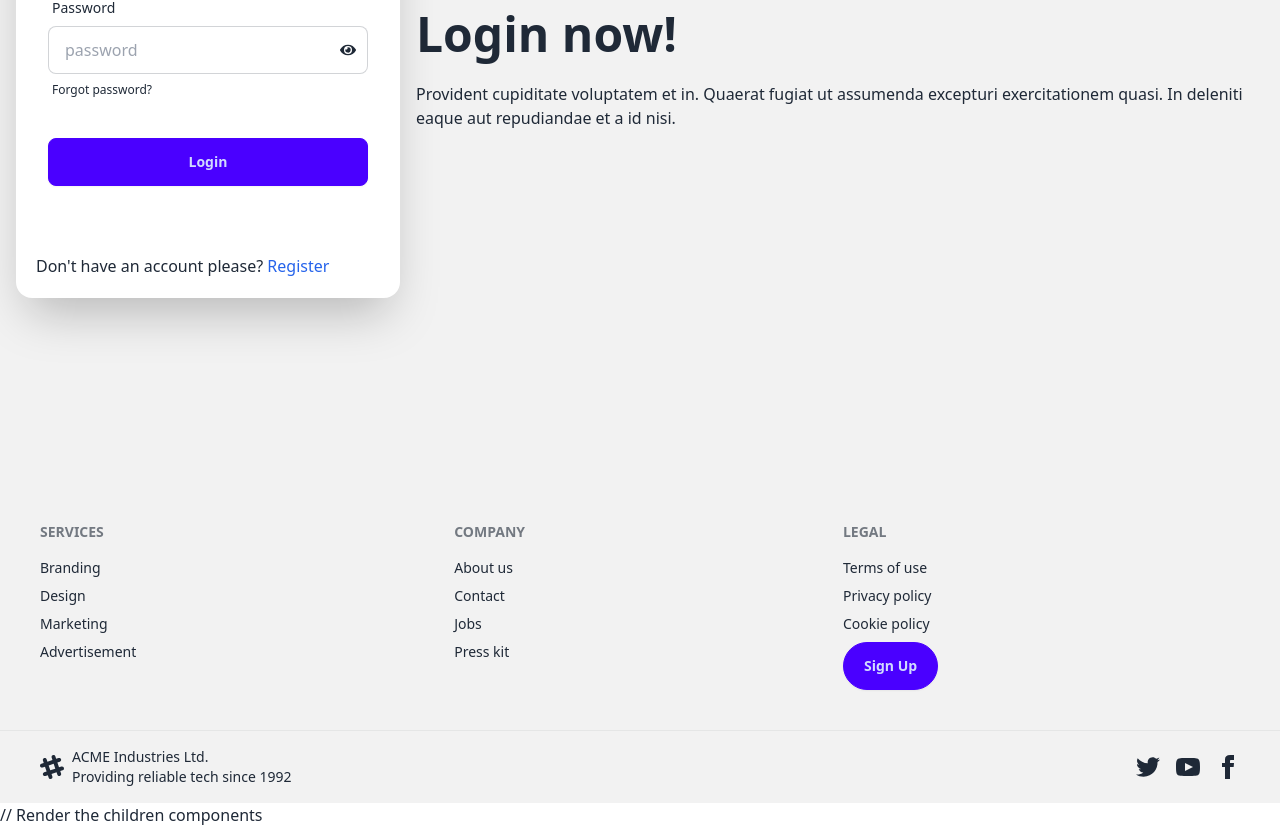
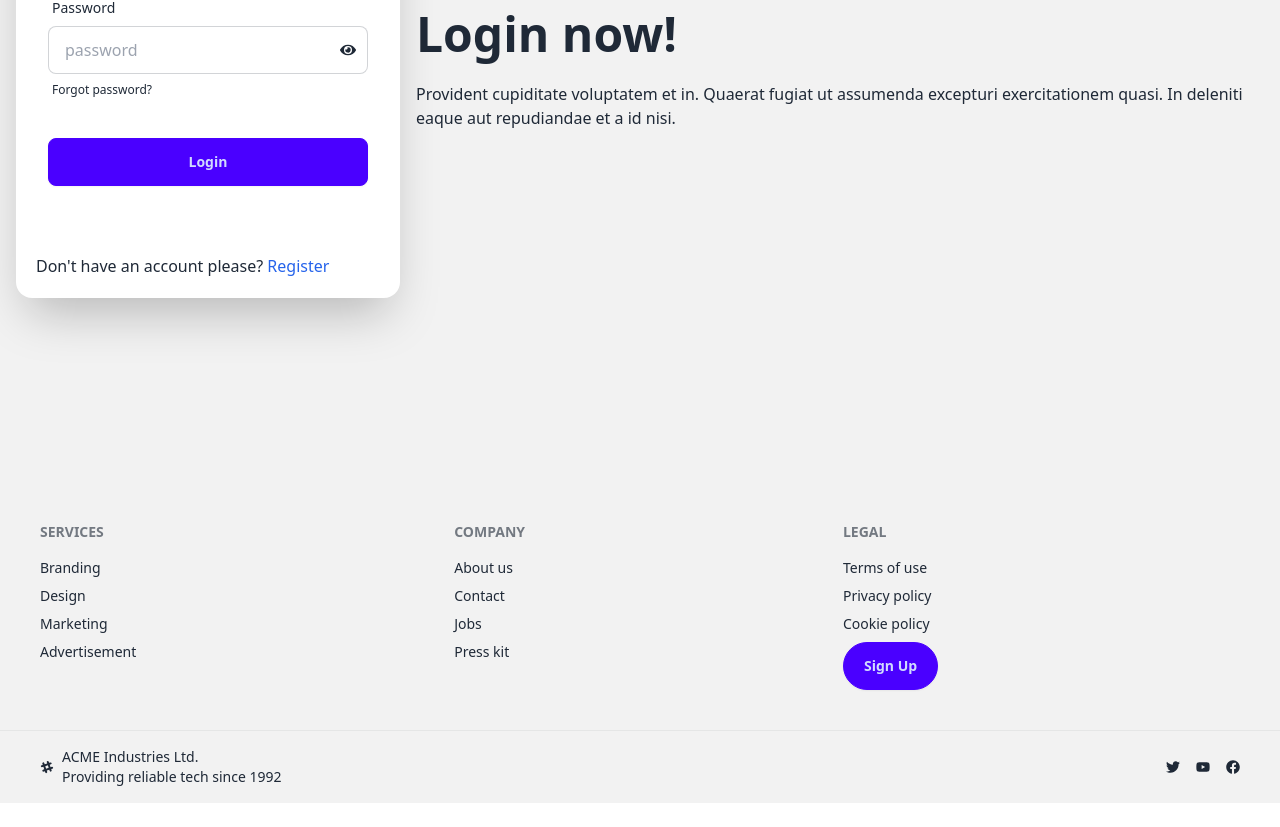
Before and after one commit to abdullah-al-mohammad/living-spaces, a React (Vite) app: page /login in a window 1280 px wide. Shown: the part 318-1145 px from the top of the page. After the commit the page ends 1121 px from the top, so only its background shows below. Built offline with nearby package versions, Linux system fonts and the light colour scheme; no server answers.

Commit message:
added contact pag

```diff
--- a/index.html
+++ b/index.html
@@ -2,7 +2,7 @@
 <html lang="en">
   <head>
     <meta charset="UTF-8" />
-    <link rel="icon" type="image/svg+xml" href="./src/assets/logo.png" />
+    <link rel="icon" type="" href="./src/assets/logo.png" />
     <meta name="viewport" content="width=device-width, initial-scale=1.0" />
     <title>Living-space</title>
   </head>
--- a/route/Router.jsx
+++ b/route/Router.jsx
@@ -6,11 +6,13 @@ import Register from '../src/pages/register/Register'
 import Login from '../src/pages/login/Login'
 import PrivateRouter from './PrivateRouter'
 import ContactUs from '../src/pages/contactUs/ContactUs'
+import ErrorPage from '../src/pages/errorPage/ErrorPage'
 
 
 const router = createBrowserRouter([
   {
     path: '/',
+    errorElement: <ErrorPage></ErrorPage>,
     element: <Root></Root>,
     children: [
       {
--- a/src/pages/contactUs/ContactUs.jsx
+++ b/src/pages/contactUs/ContactUs.jsx
@@ -9,7 +9,7 @@ const ContactUs = () => {
             <div className='container mx-auto'>
                 <Navbar></Navbar>
             </div>
-            <div className=''>
+            <div className='contactBg'>
                 <div className='container mx-auto'>
                     <div className='grid grid-cols-1 lg:grid-cols-2 gap-x-10 py-10'>
                         <div className='card'>
--- a/src/pages/contactUs/contact.css
+++ b/src/pages/contactUs/contact.css
@@ -1,3 +1,3 @@
-.bgImg{
+.contactBg{
     background: url('../../assets/contactBg.jpg');
 }
--- /dev/null
+++ b/src/pages/errorPage/ErrorPage.jsx
@@ -0,0 +1,16 @@
+import React from 'react';
+import { useRouteError } from 'react-router-dom';
+
+const ErrorPage = () => {
+    const error = useRouteError()
+    // console.log(error);
+
+    return (
+        <div className='text-center'>
+            <h1 className='text-5xl'>User {error.statusText}</h1>
+            <h1 className='text-5xl'>{error.status}</h1>
+        </div>
+    );
+};
+
+export default ErrorPage;
--- a/src/pages/footer/Footer.jsx
+++ b/src/pages/footer/Footer.jsx
@@ -1,10 +1,12 @@
 import React from 'react';
+import { FaFacebook, FaSlackHash, FaTwitter, FaYoutube } from 'react-icons/fa';
 import { Link } from 'react-router-dom';
 
 const Footer = () => {
     return (
-        <div>
-            <footer className="footer bg-base-200 text-base-content p-10">
+        <div className='bg-base-200 '>
+            <div className='container mx-auto'>
+                <footer className="footer text-base-content p-10">
                     <nav>
                         <h6 className="footer-title">Services</h6>
                         <a className="link link-hover">Branding</a>
@@ -29,17 +31,7 @@ const Footer = () => {
                 </footer>
                 <footer className="footer bg-base-200 text-base-content border-base-300 border-t px-10 py-4">
                     <aside className="grid-flow-col items-center">
-                    <svg
-                        width="24"
-                        height="24"
-                        viewBox="0 0 24 24"
-                        xmlns="http://www.w3.org/2000/svg"
-                        fillRule="evenodd"
-                        clipRule="evenodd"
-                        className="fill-current">
-                        <path
-                            d="M22.672 15.226l-2.432.811.841 2.515c.33 1.019-.209 2.127-1.23 2.456-1.15.325-2.148-.321-2.463-1.226l-.84-2.518-5.013 1.677.84 2.517c.391 1.203-.434 2.542-1.831 2.542-.88 0-1.601-.564-1.86-1.314l-.842-2.516-2.431.809c-1.135.328-2.145-.317-2.463-1.229-.329-1.018.211-2.127 1.231-2.456l2.432-.809-1.621-4.823-2.432.808c-1.355.384-2.558-.59-2.558-1.839 0-.817.509-1.582 1.327-1.846l2.433-.809-.842-2.515c-.33-1.02.211-2.129 1.232-2.458 1.02-.329 2.13.209 2.461 1.229l.842 2.515 5.011-1.677-.839-2.517c-.403-1.238.484-2.553 1.843-2.553.819 0 1.585.509 1.85 1.326l.841 2.517 2.431-.81c1.02-.33 2.131.211 2.461 1.229.332 1.018-.21 2.126-1.23 2.456l-2.433.809 1.622 4.823 2.433-.809c1.242-.401 2.557.484 2.557 1.838 0 .819-.51 1.583-1.328 1.847m-8.992-6.428l-5.01 1.675 1.619 4.828 5.011-1.674-1.62-4.829z"></path>
-                    </svg>
+                        <FaSlackHash></FaSlackHash>
                         <p>
                             ACME Industries Ltd.
                             <br />
@@ -49,42 +41,19 @@ const Footer = () => {
                     <nav className="md:place-self-center md:justify-self-end">
                         <div className="grid grid-flow-col gap-4">
                             <a>
-                            <svg
-                                xmlns="http://www.w3.org/2000/svg"
-                                width="24"
-                                height="24"
-                                viewBox="0 0 24 24"
-                                className="fill-current">
-                                <path
-                                    d="M24 4.557c-.883.392-1.832.656-2.828.775 1.017-.609 1.798-1.574 2.165-2.724-.951.564-2.005.974-3.127 1.195-.897-.957-2.178-1.555-3.594-1.555-3.179 0-5.515 2.966-4.797 6.045-4.091-.205-7.719-2.165-10.148-5.144-1.29 2.213-.669 5.108 1.523 6.574-.806-.026-1.566-.247-2.229-.616-.054 2.281 1.581 4.415 3.949 4.89-.693.188-1.452.232-2.224.084.626 1.956 2.444 3.379 4.6 3.419-2.07 1.623-4.678 2.348-7.29 2.04 2.179 1.397 4.768 2.212 7.548 2.212 9.142 0 14.307-7.721 13.995-14.646.962-.695 1.797-1.562 2.457-2.549z"></path>
-                            </svg>
+                                <FaTwitter></FaTwitter>
                             </a>
                             <a>
-                            <svg
-                                xmlns="http://www.w3.org/2000/svg"
-                                width="24"
-                                height="24"
-                                viewBox="0 0 24 24"
-                                className="fill-current">
-                                <path
-                                    d="M19.615 3.184c-3.604-.246-11.631-.245-15.23 0-3.897.266-4.356 2.62-4.385 8.816.029 6.185.484 8.549 4.385 8.816 3.6.245 11.626.246 15.23 0 3.897-.266 4.356-2.62 4.385-8.816-.029-6.185-.484-8.549-4.385-8.816zm-10.615 12.816v-8l8 3.993-8 4.007z"></path>
-                            </svg>
+                                <FaYoutube></FaYoutube>
                             </a>
                             <a>
-                            <svg
-                                xmlns="http://www.w3.org/2000/svg"
-                                width="24"
-                                height="24"
-                                viewBox="0 0 24 24"
-                                className="fill-current">
-                                <path
-                                    d="M9 8h-3v4h3v12h5v-12h3.642l.358-4h-4v-1.667c0-.955.192-1.333 1.115-1.333h2.885v-5h-3.808c-3.596 0-5.192 1.583-5.192 4.615v3.385z"></path>
-                            </svg>
+                                <FaFacebook></FaFacebook>
                             </a>
                         </div>
                     </nav>
                 </footer>
             </div>
+        </div>
     );
 };
 
--- a/src/pages/home/Home.jsx
+++ b/src/pages/home/Home.jsx
@@ -21,11 +21,6 @@ import EstateGallery from '../EstateGallery/EstateGallery';
 import { useLoaderData } from 'react-router-dom';
 
 
-
-
-
-
-
 const Home = () => {
     const swiper = useSwiper();
     const loadData = useLoaderData()
@@ -39,7 +34,7 @@ const Home = () => {
                         <div className='mb-10'>
                             <div className='text-center max-w-xl mx-auto'>
                                 <h1 className='text-5xl text-white font-poppins mb-5 text-center md:w-auto'>The Ideal Residential Living Spaces for Privacy and Comfort</h1>
-                                <p className='font-poppins'>Single-family homes are residential living spaces designed to accommodate one household. These homes are typically detached, meaning they stand alone without shared walls, offering privacy and personal space. They come in various styles and sizes, from modest cottages to expansive estates. Single-family homes often include amenities such as private yards, garages, and multiple bedrooms and bathrooms, making them ideal for families or individuals seeking more space</p>
+                                <p className='font-poppins text-white'>Single-family homes are residential living spaces designed to accommodate one household. These homes are typically detached, meaning they stand alone without shared walls, offering privacy and personal space. They come in various styles and sizes, from modest cottages to expansive estates. Single-family homes often include amenities such as private yards, garages, and multiple bedrooms and bathrooms, making them ideal for families or individuals seeking more space</p>
                             </div>
                         </div>
                         <div>
--- a/src/provider/AuthProvider.jsx
+++ b/src/provider/AuthProvider.jsx
@@ -38,11 +38,13 @@ const AuthProvider = ({children}) => {   // Accept children as props
 
     // google sign in
     const googleSignIn = () =>{
+        setLoading(true)
        return signInWithPopup(auth, provider)
     }
 
-    // github signup
+    // github signUp
     const githubSignIn = () =>{
+        setLoading(true)
         return signInWithPopup(auth, provider)
     }
 
@@ -74,8 +76,7 @@ const AuthProvider = ({children}) => {   // Accept children as props
 
     return (
         <AuthContext.Provider value={authInfo}>
-            {children} // Render the children components
-
+            {children}
         </AuthContext.Provider>
     );
 };
--- a/src/root/Root.jsx
+++ b/src/root/Root.jsx
@@ -1,12 +1,10 @@
 import React from 'react';
-import Navbar from '../navigation/Navbar';
 import { Outlet } from 'react-router-dom';
 import Footer from '../pages/footer/Footer';
 
 const Root = () => {
     return (
         <div>
-            {/* <Navbar></Navbar> */}
             <Outlet></Outlet>
             <Footer></Footer>
         </div>
```
Lines whose indentation alone changed are shown as unchanged.
